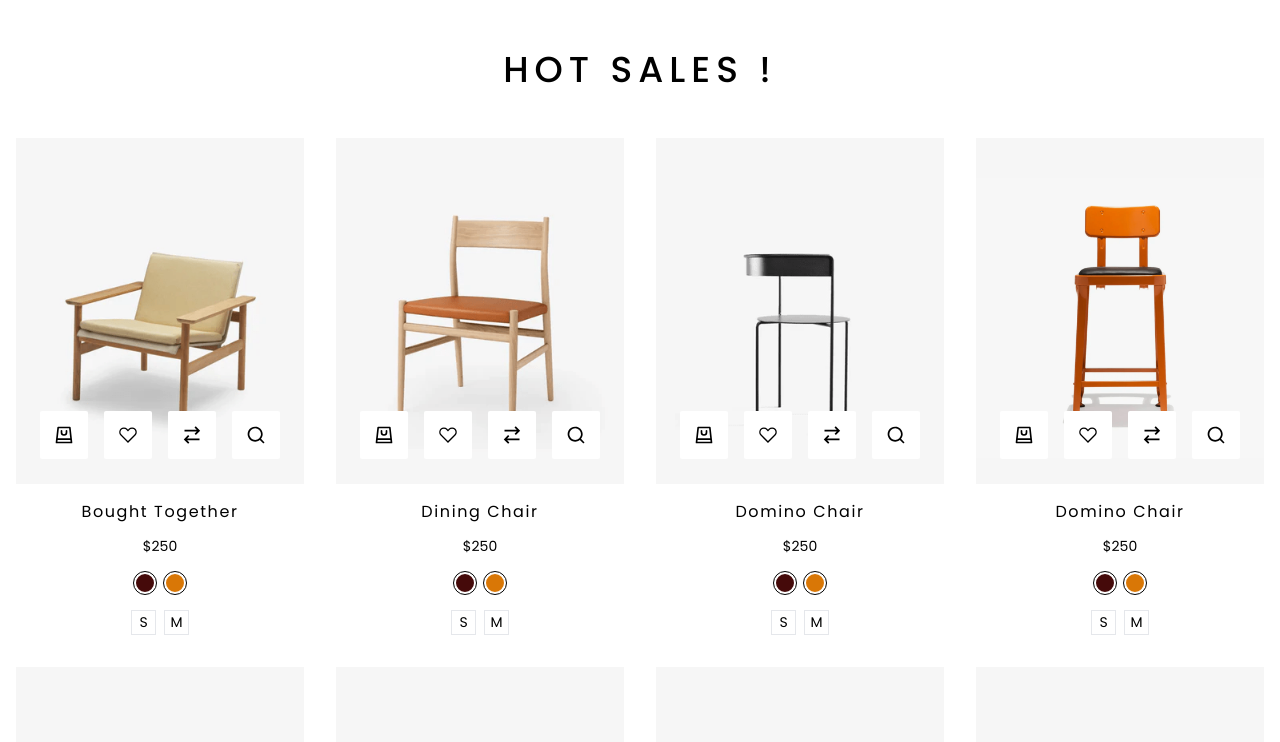
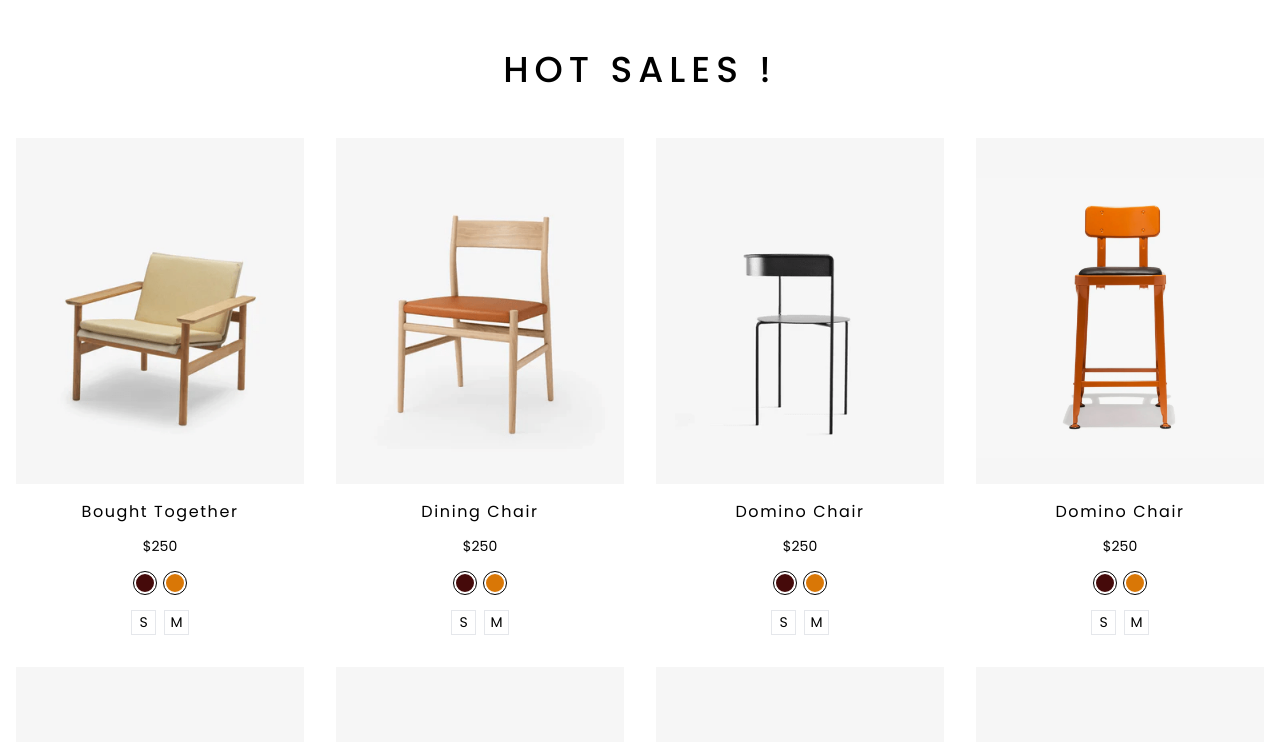
Before and after one commit to yourCode-jd/02, a Next.js app in the folder furniture/: page / in a window 1280 px wide. Shown: the part 1240-1982 px from the top of the page. Built offline with nearby package versions, Linux system fonts and the light colour scheme.

Commit message:
sales product hover effect added

```diff
--- a/furniture/src/components/salesProduct/ProductVariants.jsx
+++ b/furniture/src/components/salesProduct/ProductVariants.jsx
@@ -1,6 +1,6 @@
 import { cart, compare, searchIcon, wishlist } from "../icons/Icons";
-import Image from "next/image";
 
+// Product Color Swatches
 export const Swatches = () => (
   <ul className="flex gap-2 justify-center mt-4">
     <li className="swatchRed"></li>
@@ -8,6 +8,7 @@ export const Swatches = () => (
   </ul>
 );
 
+// Product sizes
 export const ProductSize = () => (
   <ul className="flex gap-2 justify-center mt-4">
     <li className="variantSmile">S</li>
@@ -15,8 +16,9 @@ export const ProductSize = () => (
   </ul>
 );
 
+// Product buttons
 export const ProductBtns = () => (
-  <ul className="flex items-center justify-center gap-4 absolute bottom-44 left-1/2 -translate-x-1/2">
+  <ul className="flex items-center justify-center gap-4 absolute opacity-0 top-0 duration-200 ease-in group-hover:top-4 group-hover:opacity-100 left-1/2 -translate-x-1/2">
     <li className="productBtn">{cart}</li>
     <li className="productBtn">{wishlist}</li>
     <li className="productBtn">{compare}</li>
@@ -24,21 +26,7 @@ export const ProductBtns = () => (
   </ul>
 );
 
-export const ProductItem = ({ index, item }) => (
-  <li className="relative">
-    <Image
-      className=""
-      width={600}
-      height={600}
-      src={item.img}
-      alt={item.alt || "Product image"}
-    />
-    <h3 className="mt-4 text-center text-base text-black tracking-widest">
-      {item.title}
-    </h3>
-    <div className="mt-3 text-center text-sm text-black">$250</div>
-    <Swatches />
-    <ProductSize />
-    <ProductBtns />
-  </li>
-);
+// Product card
+// export const ProductItem = ({ index, item }) => (
+
+// );
--- a/furniture/src/components/salesProduct/SalesProduct.jsx
+++ b/furniture/src/components/salesProduct/SalesProduct.jsx
@@ -1,5 +1,10 @@
 import React from "react";
-import { ProductItem } from "@/components/salesProduct/ProductVariants";
+import Image from "next/image";
+import {
+  ProductSize,
+  Swatches,
+  ProductBtns,
+} from "@/components/salesProduct/ProductVariants";
 import { SalesProductData } from "@/staticDb/data";
 
 function SalesProduct() {
@@ -7,8 +12,23 @@ function SalesProduct() {
     <div className="container">
       <h2 className="main-heading text-center mt-10">Hot Sales !</h2>
       <ul className="grid grid-cols-4 gap-8 mt-12">
-        {SalesProductData.map((item, index) => (
-          <ProductItem index={index} item={item} />
+        {SalesProductData.map((item) => (
+          <li className="relative group">
+            <Image
+              className=""
+              width={600}
+              height={600}
+              src={item.img}
+              alt={item.alt || "Product image"}
+            />
+            <h3 className="mt-4 text-center text-base text-black tracking-widest">
+              {item.title}
+            </h3>
+            <div className="mt-3 text-center text-sm text-black">$250</div>
+            <Swatches />
+            <ProductSize />
+            <ProductBtns />
+          </li>
         ))}
       </ul>
     </div>
```
